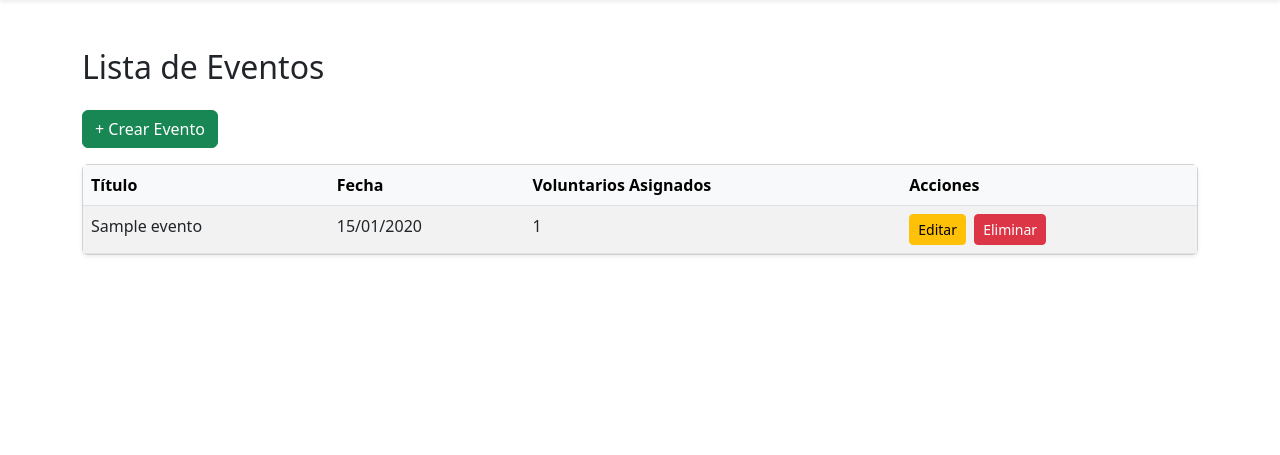
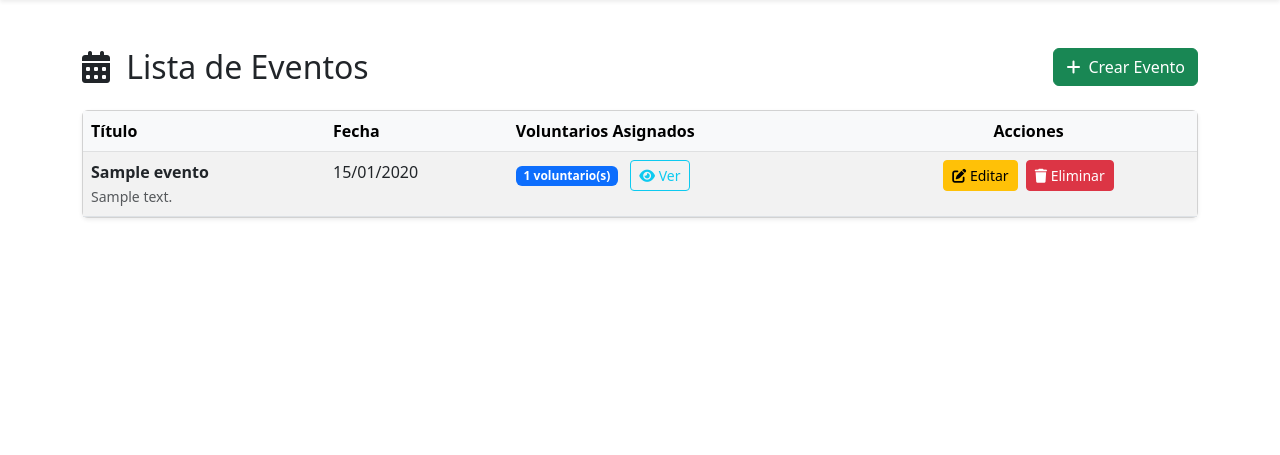
Before and after one commit to too0oori/M7_AE6_ABPRO-Ejercicio-grupal_Sof-aLagos, a Django app: page /eventos/ in a window 1280 px wide. Shown: the part 56-511 px from the top of the page. Run offline with Django 5.2, Linux system fonts and the light colour scheme; tables that the repository leaves empty hold one stand-in row (values such as "Sample post").

Commit message:
se modifica modelo evento, añadiendo ManyToManyField

```diff
--- a/apps/eventos/models.py
+++ b/apps/eventos/models.py
@@ -3,7 +3,7 @@ from django.db import models
 class Evento(models.Model):
     titulo = models.CharField(max_length=100)
     descripcion = models.TextField()
-    voluntarios = models.IntegerField(default=0)
+    voluntarios = models.ManyToManyField('voluntarios.Voluntario', related_name='eventos', blank=True)
     fecha = models.DateField()
 
     class Meta:
--- a/apps/eventos/views.py
+++ b/apps/eventos/views.py
@@ -1,7 +1,7 @@
 from django.shortcuts import render, redirect
 from apps.eventos.models import Evento
 from apps.eventos.forms import EventoForm
-from django.contrib.auth.decorators import permission_required
+
 # Create your views here.
 def lista_eventos(request):
     eventos = Evento.objects.all()
--- a/apps/voluntarios/views.py
+++ b/apps/voluntarios/views.py
@@ -1,7 +1,7 @@
 from django.shortcuts import render, redirect
 from apps.voluntarios.models import Voluntario
 from apps.voluntarios.forms import VoluntarioForm
-from django.contrib.auth.decorators import permission_required
+
 
 # Create your views here.
 
--- a/templates/eventos/lista_eventos.html
+++ b/templates/eventos/lista_eventos.html
@@ -2,11 +2,15 @@
 {% block content %}
 
 <div class="container mt-5">
-    <h2 class="mb-4">Lista de Eventos</h2>
-
-    <a href="{% url 'eventos:crear_evento' %}" class="btn btn-success mb-3">
-        + Crear Evento
-    </a>
+    <div class="d-flex justify-content-between align-items-center mb-4">
+        <h2 class="mb-0">
+            <i class="fa-solid fa-calendar-days me-2"></i>
+            Lista de Eventos
+        </h2>
+        <a href="{% url 'eventos:crear_evento' %}" class="btn btn-success">
+            <i class="fa-solid fa-plus me-2"></i>Crear Evento
+        </a>
+    </div>
 
     {% if eventos %}
         <div class="card shadow-sm">
@@ -17,24 +21,47 @@
                             <th>Título</th>
                             <th>Fecha</th>
                             <th>Voluntarios Asignados</th>
-                            <th>Acciones</th>
+                            <th class="text-center">Acciones</th>
                         </tr>
                     </thead>
                     <tbody>
                         {% for evento in eventos %}
                             <tr>
-                                <td>{{ evento.titulo }}</td>
+                                <td>
+                                    <strong>{{ evento.titulo }}</strong>
+                                    <br>
+                                    <small class="text-muted">{{ evento.descripcion|truncatewords:10 }}</small>
+                                </td>
                                 <td>{{ evento.fecha|date:"d/m/Y" }}</td>
-                                <td>{{ evento.voluntarios }}</td>
                                 <td>
+                                    {% if evento.voluntarios.count > 0 %}
+                                        <span class="badge bg-primary">
+                                            {{ evento.voluntarios.count }} voluntario(s)
+                                        </span>
+                                        <button class="btn btn-sm btn-outline-info ms-2" type="button"
+                                                data-bs-toggle="collapse"
+                                                data-bs-target="#voluntarios-{{ evento.id }}">
+                                            <i class="fa-solid fa-eye"></i> Ver
+                                        </button>
+                                        <div class="collapse mt-2" id="voluntarios-{{ evento.id }}">
+                                            <ul class="list-unstyled small">
+                                                {% for vol in evento.voluntarios.all %}
+                                                    <li><i class="fa-solid fa-user me-1"></i>{{ vol.nombre }}</li>
+                                                {% endfor %}
+                                            </ul>
+                                        </div>
+                                    {% else %}
+                                        <span class="text-muted">Sin voluntarios</span>
+                                    {% endif %}
+                                </td>
+                                <td class="text-center">
                                     <a href="{% url 'eventos:editar_evento' evento.id %}"
                                        class="btn btn-sm btn-warning">
-                                        Editar
+                                        <i class="fa-solid fa-edit"></i> Editar
                                     </a>
-
                                     <a href="{% url 'eventos:eliminar_evento' evento.id %}"
                                        class="btn btn-sm btn-danger ms-1">
-                                        Eliminar
+                                        <i class="fa-solid fa-trash"></i> Eliminar
                                     </a>
                                 </td>
                             </tr>
@@ -45,7 +72,10 @@
         </div>
 
     {% else %}
-        <div class="alert alert-info">No hay eventos disponibles.</div>
+        <div class="alert alert-info">
+            <i class="fa-solid fa-info-circle me-2"></i>
+            No hay eventos disponibles. ¡Crea el primero!
+        </div>
     {% endif %}
 
 </div>
```
Also changed, not shown: apps/eventos/admin.py (+15 -4 lines), apps/eventos/forms.py (+7 -4 lines), templates/eventos/eliminar_evento.html (+19 -5 lines), templates/eventos/formulario.html (+14 -0 lines), apps/eventos/migrations/0003_remove_evento_voluntarios_evento_voluntarios.py (added), db.sqlite3.
